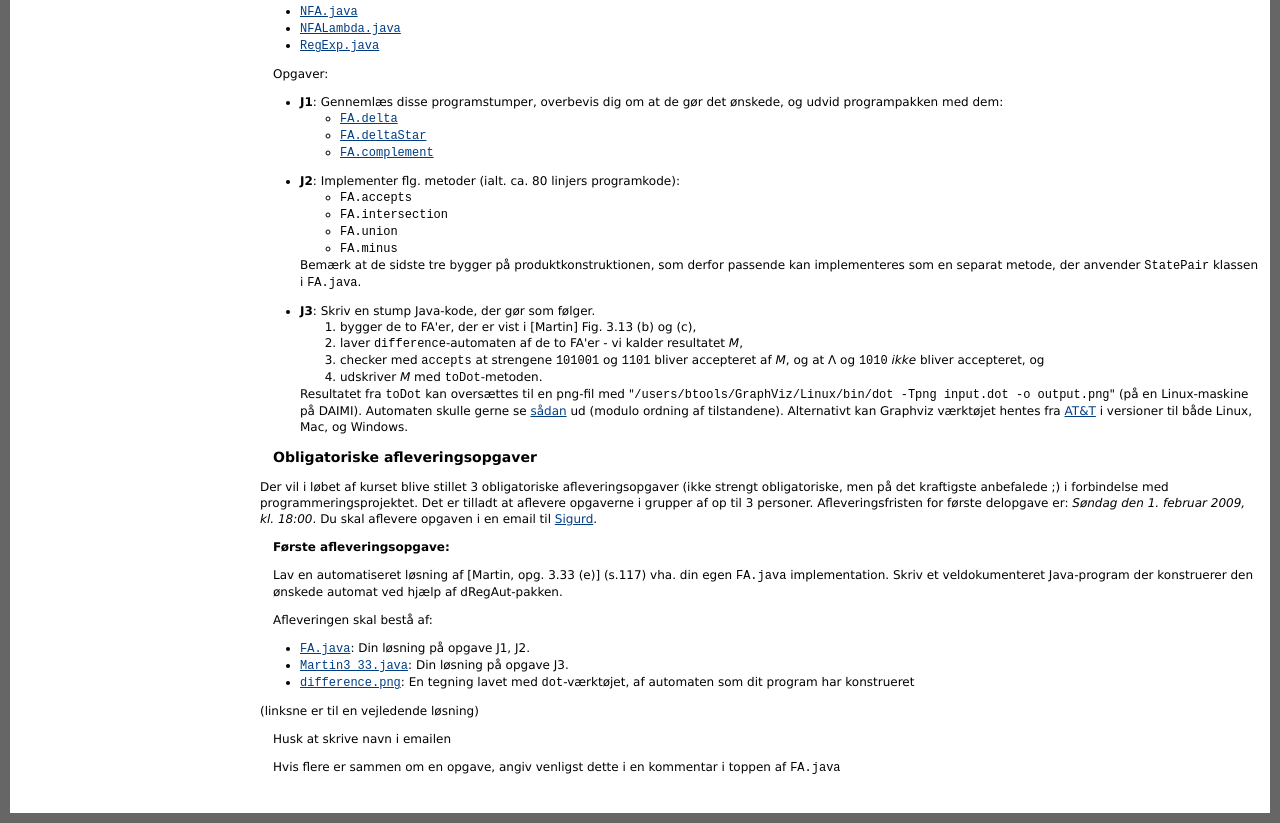
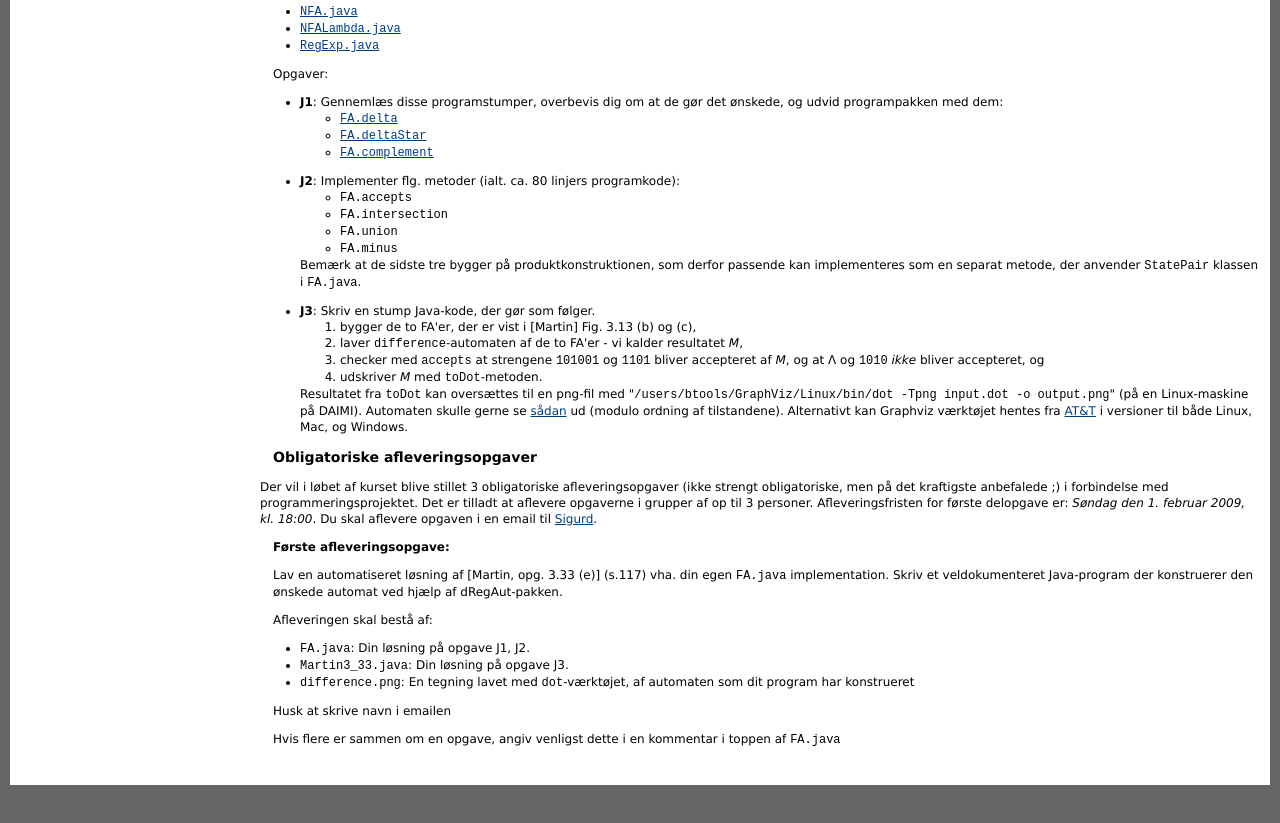
Before and after one commit to sigurdmeldgaard/RegAut, a plain HTML site: page opg1.html in a window 1280 px wide. Shown: the part 1606-2429 px from the top of the page. After the commit the page ends 2401 px from the top, so only its background shows below. Drawn offline with Linux system fonts and the light colour scheme.

Commit message:
Made it (hopefully) a little harder to steal the solutions

```diff
--- a/opg1.html
+++ b/opg1.html
@@ -198,13 +198,12 @@ Afleveringsfristen for første delopgave er: <em>Søndag den 1. februar 2009, kl
 </p>
 <p>Afleveringen skal bestå af:</p>
 <ul>
-  <li><a href="RegAutSolved/dRegAut/FA.java" type="text/x-java-source"><tt>FA.java</tt></a>: Din løsning på opgave J1, J2.</li>
-  <li><a href="RegAutSolved/dRegAut/Martin3_33.java" type="text/x-java-source"><tt>Martin3_33.java</tt></a>: Din løsning på opgave J3.</li>
-  <li><a href="RegAutSolved/difference.png"><tt>difference.png</tt></a>: En tegning lavet med
+  <li><tt>FA.java</tt></a>: Din løsning på opgave J1, J2.</li>
+  <li><tt>Martin3_33.java</tt>: Din løsning på opgave J3.</li>
+  <li><tt>difference.png</tt>: En tegning lavet med
   <tt>dot</tt>-værktøjet, af automaten som dit program har
   konstrueret</li>
 </ul>
-(linksne er til en vejledende løsning)
 <p>
   Husk at skrive navn i emailen
 </p>
```
Also changed, not shown: RegAutSolved/dRegAut/index.html (added, +9 -0 lines).
